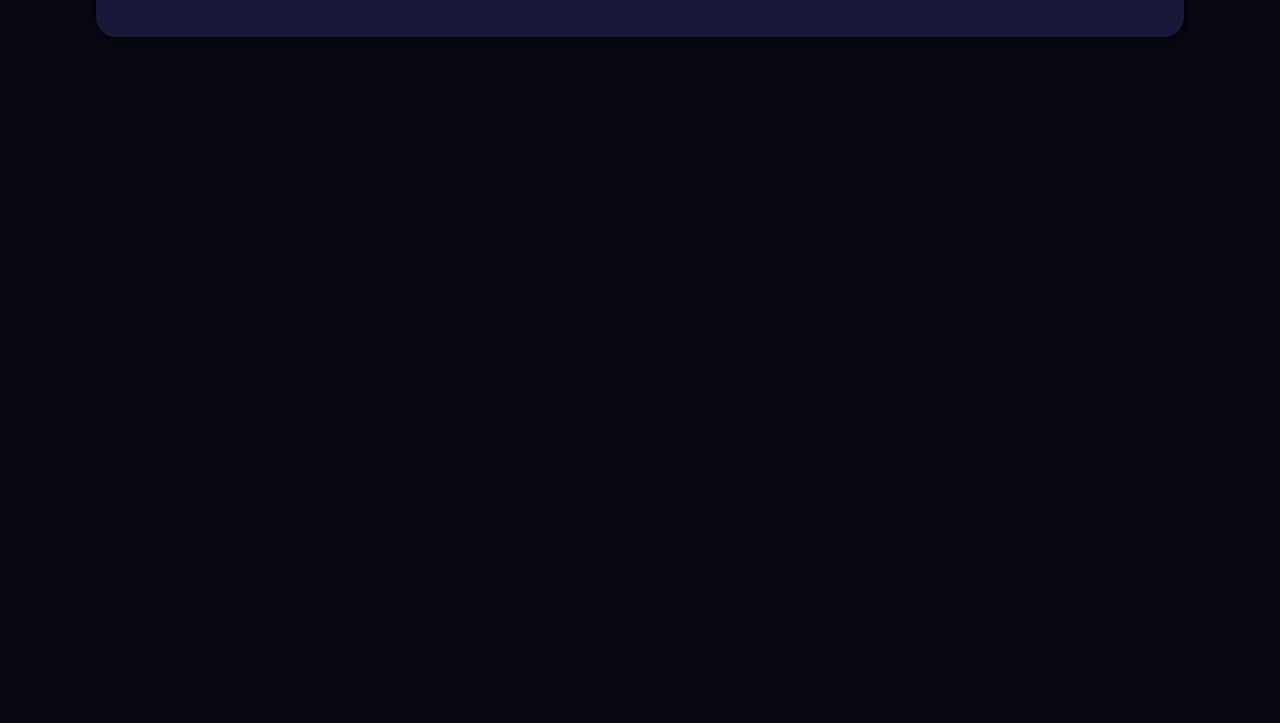
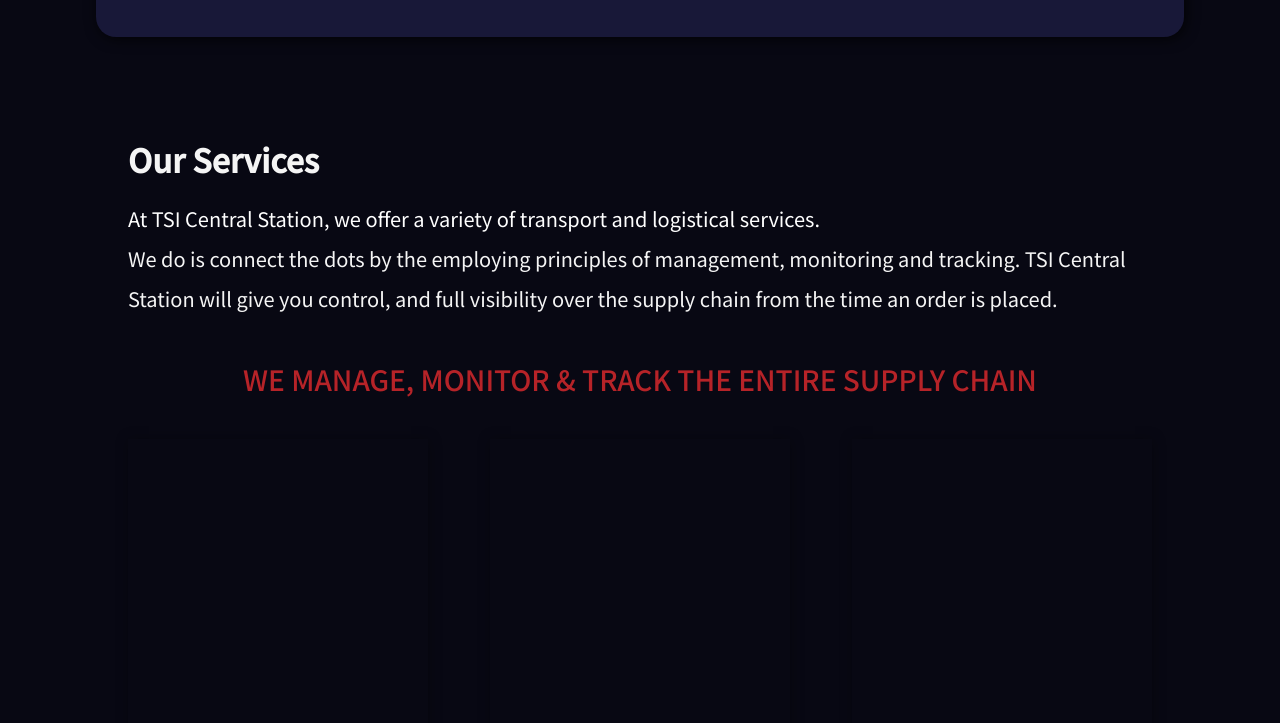
Before and after one commit to inrahus/Prototype_TSI, a plain HTML site: page index.html in a window 1280 px wide. Shown: the part 1264-1987 px from the top of the page. Before the commit the page ends 1319 px from the top, so only its background shows below. Drawn offline with Linux system fonts and the light colour scheme.

Commit message:
Added Home Services Section
Services section in progress

```diff
--- a/index.html
+++ b/index.html
@@ -41,7 +41,7 @@
     <section class="intro">
 
         <!--Video Insert-->
-        <video playsinline autoplay muted loop poster="./Media/IMG-2-Ivan-Bandura.jpg" id="bgvid">
+        <video playsinline autoplay muted loop poster="./Media/VID-IMG.png" id="bgvid">
             <source src="./Media/VID-1-Coverr.mp4" type="video/mp4">
         </video>
 
@@ -57,9 +57,9 @@
         </blockquote>
 
         <!--Scroll Down Arrows-->
-        <a class="arrows" href="./index.html#vision-text">
+        <a class="arrows" href="./index.html#GetHere">
             <span></span>
-            <span></span>
+            <span id="GetHere"></span>
         </a>
     </section>
 
@@ -84,19 +84,38 @@
                 ensure that
                 our
                 every member of TSI Central Station are committed to go beyond expectation for our clients.
-            </p>
-            <p>
                 In doing so, we maintain our core values of transparency, integrity and total honestly.
             </p>
 
             <button class="more-btn">Learn More</button>
-
         </blockquote>
     </section>
 
-    <!--Service Cards Section-->
-    <section class="service-cards">
+    <!--Services Section-->
+    <section class="home-services">
+        <blockquote class="home-services-text">
+            <h2>Our Services</h2>
+            <p>
+                At TSI Central Station, we offer a variety of transport and logistical services.
+            </p>
+            <p>
+                We do is connect the dots by the employing principles of management, monitoring and
+                tracking. TSI Central Station will give you control, and full visibility over the supply chain from the
+                time
+                an order is
+                placed.
+            </p>
+            <p>
+                WE MANAGE, MONITOR & TRACK THE ENTIRE SUPPLY CHAIN
+            </p>
+        </blockquote>
 
+        <!--Services Blocks-->
+        <article class="box-container">
+            <div class="box-1"></div>
+            <div class="box-2"></div>
+            <div class="box-3"></div>
+        </article>
     </section>
 </body>
 
--- a/style.css
+++ b/style.css
@@ -237,7 +237,7 @@ nav ul{
 
 }
 
-.vision-text p:nth-child(2), .vision-text p:nth-child(3), .vision-text p:nth-child(4), .vision-text p:nth-child(5){
+.vision-text p:nth-child(2), .vision-text p:nth-child(3), .vision-text p:nth-child(4){
     font-size: 1rem;
     font-weight: 300;
 
@@ -316,3 +316,69 @@ button {
     opacity: 1;
     transition: .7s;
    }
+
+   /*Homepage Services Section*/
+
+   .home-services{
+       height: 37.5rem;
+       background-color: rgb(8, 8, 19);
+
+       padding: 5% 10% 0px 10%;
+   }
+
+   .home-services-text h2{
+       font-weight: bold;
+       color: whitesmoke;
+       font-size: 2rem;
+
+       line-height: 5rem;
+   }
+
+   .home-services-text p:nth-child(2){
+       font-weight: 400;
+       font-size: 1.25rem;
+
+       color: white;
+
+       line-height: 2.5rem;
+   }
+
+   .home-services-text p:nth-child(3){
+       font-weight: 400;
+       font-size: 1.25rem;
+
+       color: whitesmoke;
+
+       line-height: 2.5rem;
+
+   }
+
+   .home-services-text p:nth-child(4){
+       font-weight: 500;
+       font-size: 1.75rem;
+
+       color: rgb(182, 35, 40);
+
+       text-align: center;
+
+       padding: 5vh;
+       line-height: 2.5rem;
+   }
+
+   /*Homepage Services Section Boxes/Blocks*/
+
+   .box-1, .box-2, .box-3{
+       height: 21.875rem;
+       width: 18.75rem;
+
+       background-repeat: no-repeat;
+       background-size: cover;
+
+       box-shadow: 0.08rem 0.08rem 0.8rem rgba(0, 0, 0, .35);
+   }
+
+   .box-container{
+       display: flex;
+
+       justify-content: space-between;
+   }
```
Also changed, not shown: 1 other file.
